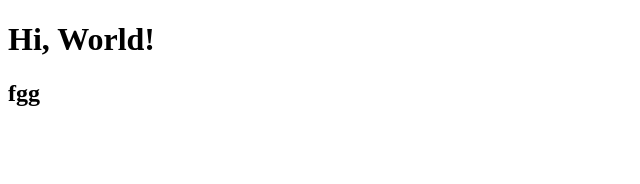
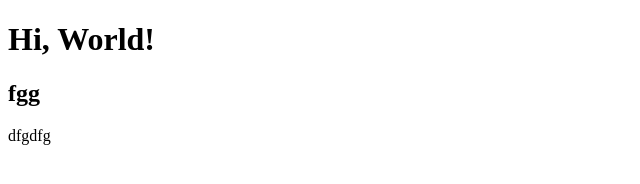
Before and after one commit to pshenichnyroman/test2, a plain HTML site: page index.html in a window 1280 px wide. Shown: the full height of the page, 0-640 px from the left. Drawn offline with Linux system fonts and the light colour scheme.

Commit message:
wo comments

```diff
--- a/index.html
+++ b/index.html
@@ -9,5 +9,6 @@
 <body>
     <h1>Hi, World!</h1>
     <h2>fgg</h2>
+    dfgdfg
 </body>
 </html>
```
